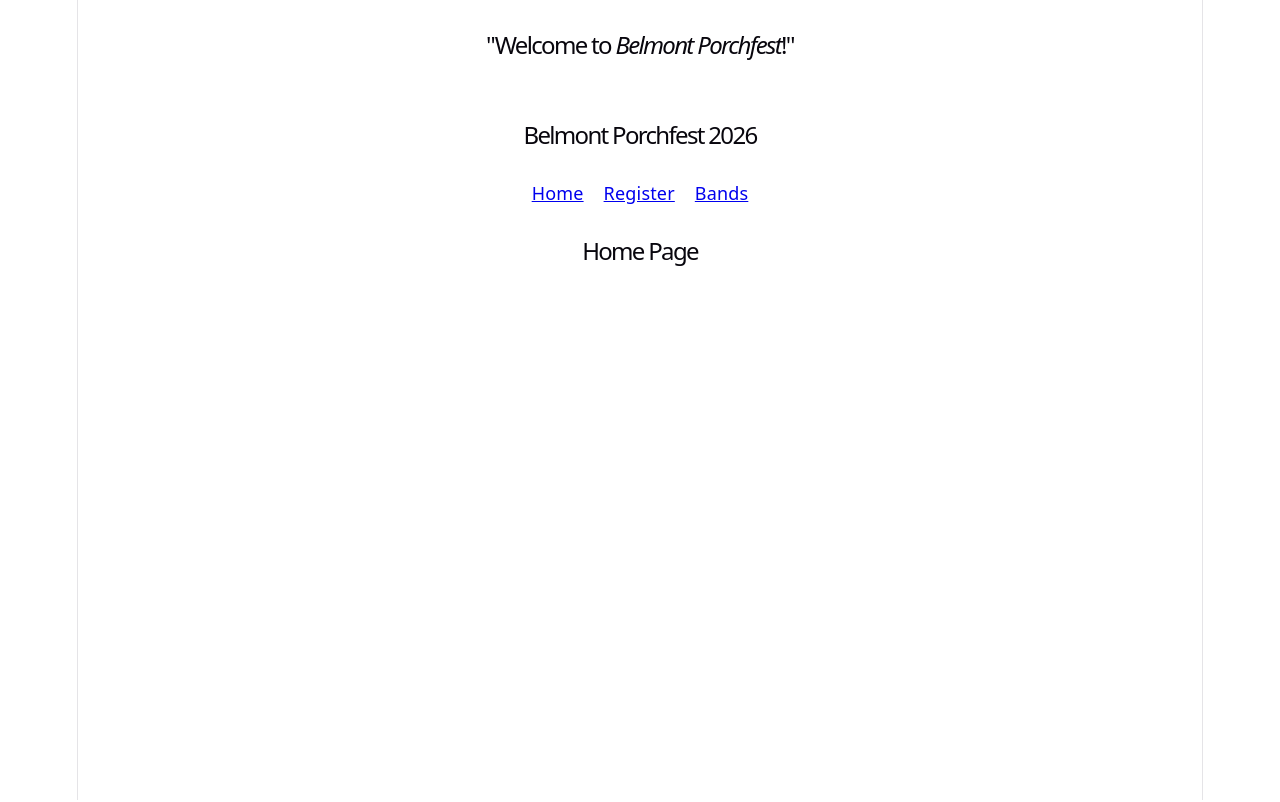
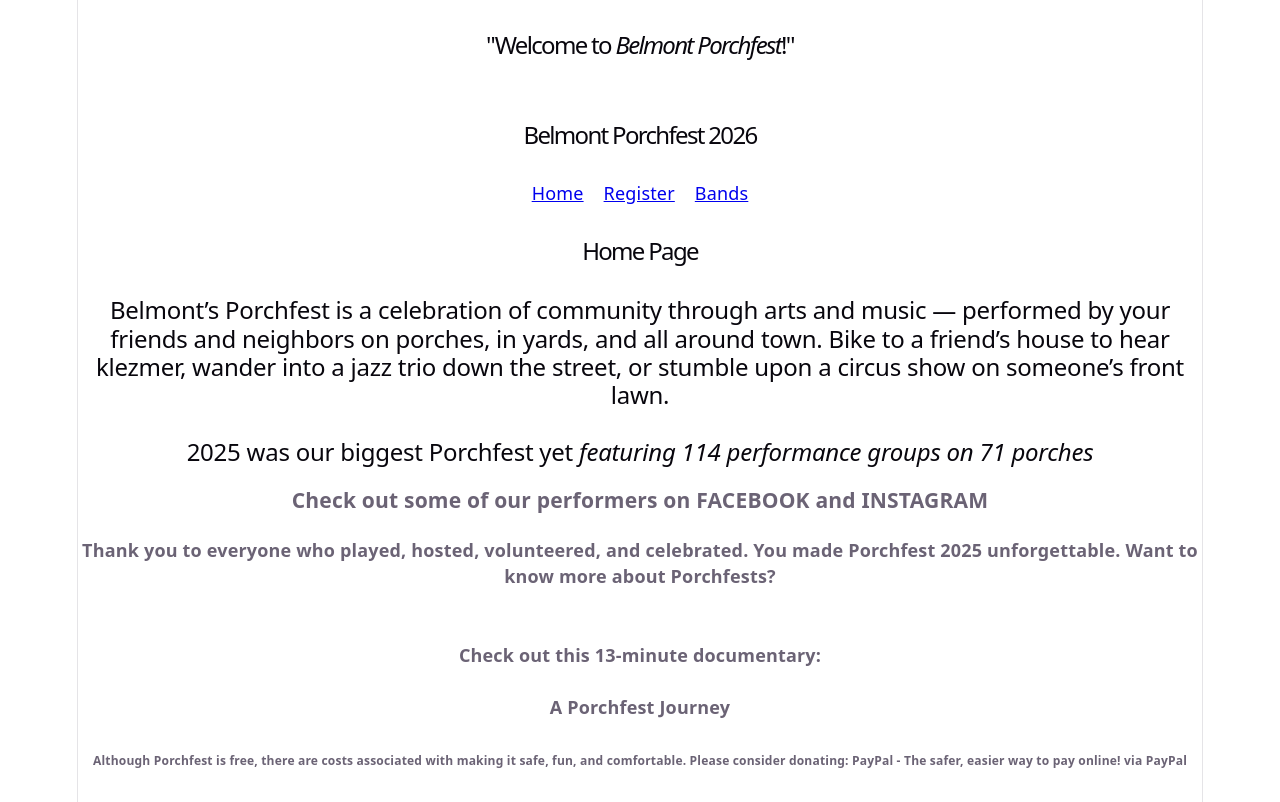
Before and after one commit to madagaluna/spa_game, a React (Vite) app: page / in a window 1280 px wide. Built offline with nearby package versions, Linux system fonts and the light colour scheme.

Commit message:
Form css pretty good, front page language tagged up and ready  for css, gonna move to the scariest part now.  Bands.  Not sure what to do :(

```diff
--- a/src/finalPorchfest.css
+++ b/src/finalPorchfest.css
@@ -32,7 +32,7 @@ h5:hover{
 .form{
   display:flex;  /* doesn't like inline block */
     flex-direction:column;
-      max-width: 400px;
+      max-width: 600px;
       gap: 12px;
        }
 
--- a/src/finalPorchfest.jsx
+++ b/src/finalPorchfest.jsx
@@ -31,6 +31,23 @@ function Home()
 	   <div className="page">
       <Header />
       <h1>Home Page</h1>
+	  <h2>
+		Belmont’s Porchfest is a celebration of community through arts and music — performed by your friends and neighbors on porches, in yards, and all around town. Bike to a friend’s house to hear klezmer, wander into a jazz trio down the street, or stumble upon a circus show on someone’s front lawn.
+<br></br><br></br>2025 was our biggest Porchfest yet
+
+<em> featuring 114 performance groups on 71 porches</em></h2>
+<h3> Check out some of our performers on FACEBOOK and INSTAGRAM</h3>
+<h4> Thank you to everyone who played, hosted, volunteered, and celebrated. You made Porchfest 2025 unforgettable.
+Want to know more about Porchfests? <br></br><br></br><br></br>
+
+Check out this 13-minute documentary:<br></br><br></br> A Porchfest Journey </h4>
+
+<h6>Although Porchfest is free, there are costs associated with making it safe, fun, and comfortable.
+Please consider donating:
+PayPal - The safer, easier way to pay online!
+via PayPal</h6>
+
+
     </div>
 	);
 }
@@ -67,6 +84,8 @@ function Register({addBand}) {
 
       <div id="centerForm">
 	  <form className="form" onSubmit={handleSubmit}>
+
+
 		< div className="labelBtnGroup">
 		<label>Performer Name
 
@@ -74,48 +93,60 @@ function Register({addBand}) {
 		value={name}
 		onChange={(e) => setName(e.target.value)}
 		/ >
-
-
 </label>
 		<button type="submit">
 				Add Band
 			</button>
 
-
-
 </div>
 
-
+< div className="labelBtnGroup">
+		<label>Type of Music
 			<input
 		value={type}
 		onChange={(e) => setType(e.target.value)}
-
-
 		/ >
+</label>
 			<button type="submit">
 				Add Type of Music
 			</button>
+</div>
+
+< div className="labelBtnGroup">
+	<label>Performance Time
 					<input
 		value={time}
 		onChange={(e) => setTime(e.target.value)}
 		/ >
+			</label>
 			<button type="submit">
 				Add time
 			</button>
+</div>
+
+< div className="labelBtnGroup">
+	<label>Location
 					<input
 		value={location}
 		onChange={(e) => setLocation(e.target.value)}
 		/ >
+			</label>
 			<button type="submit">
 				Add Locaton
 			</button>
+</div>
+
+< div className="labelBtnGroup">
+	<label>Description
 					<input
-		value={type}
-		onChange={(e) => setType(e.target.value)}
+		value={description}
+		onChange={(e) => setDescription(e.target.value)}
 		/ >
+			</label>
 			<button type="submit">
 				Add Description
 			</button>
+			</div>
 
 
 
```
